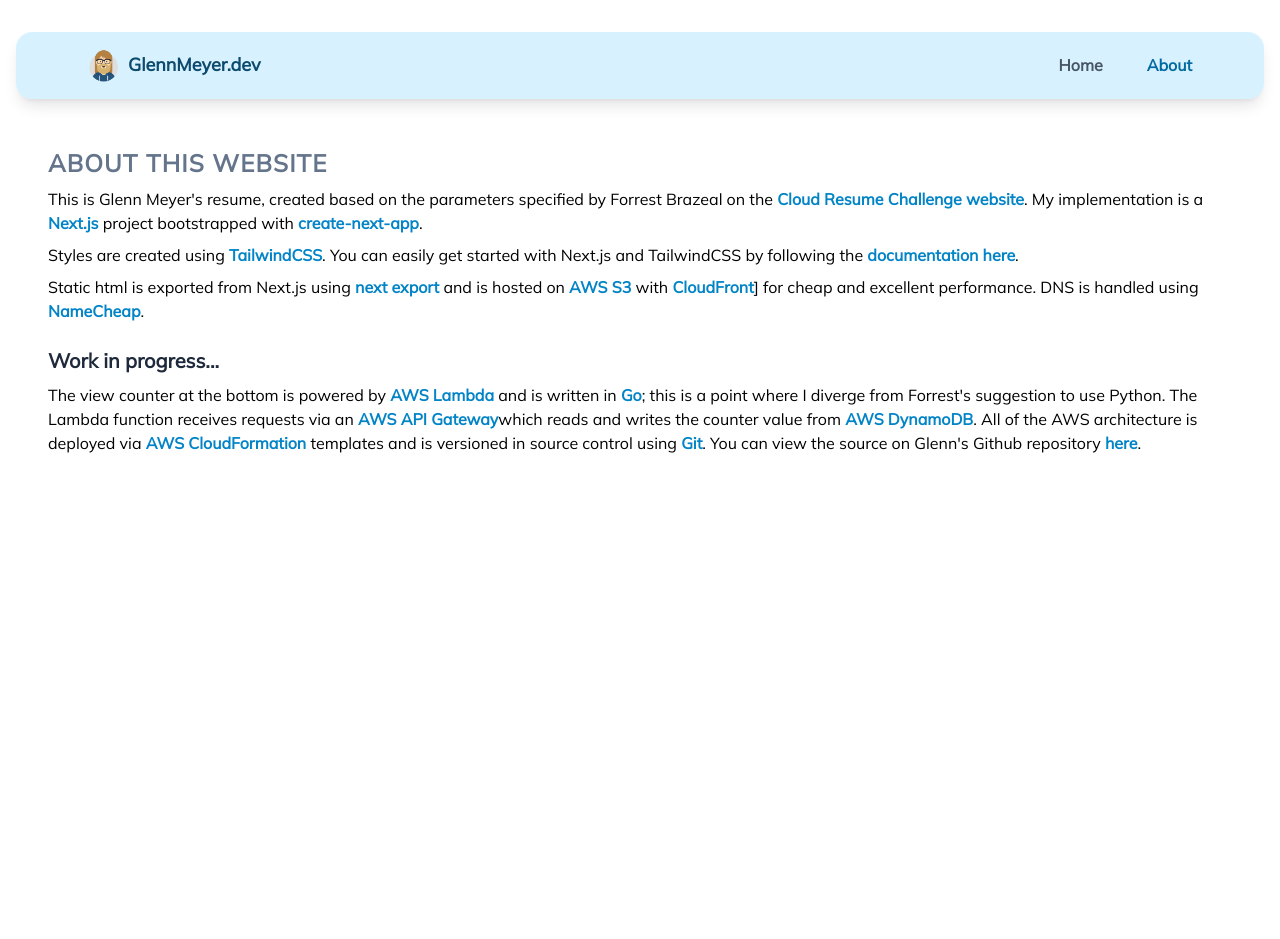
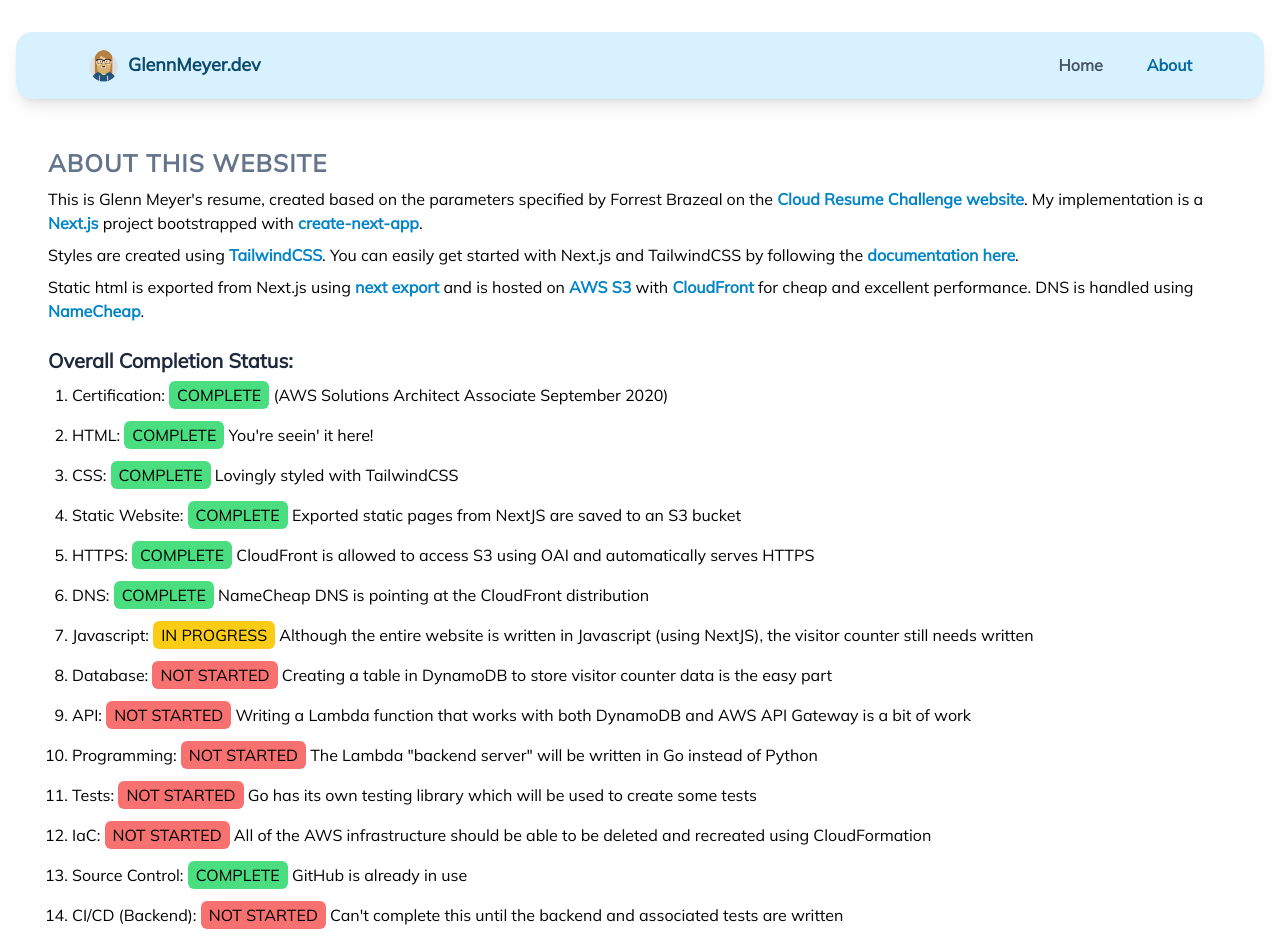
Before and after one commit to grossmeyer/cloudresume, a Next.js app: page /about in a window 1280 px wide. Shown: the top 939 px of the page. Before the commit the page ends 800 px from the top, so only its background shows below. Built offline with nearby package versions, Linux system fonts and the light colour scheme.

Commit message:
Updated About progress

```diff
--- a/pages/about.js
+++ b/pages/about.js
@@ -21,7 +21,61 @@
           </p>
 
           <p className='my-2'>
-            Static html is exported from Next.js using <FL href='https://nextjs.org/docs/advanced-features/static-html-export' aria='NextJS Static HTML Export' text='next export' /> and is hosted on <FL href='https://aws.amazon.com/s3/' aria='AWS S3' text='AWS S3' /> with <FL href='https://aws.amazon.com/cloudfront/' aria='AWS Cloudfront' text='CloudFront' />] for cheap and excellent performance. DNS is handled using <FL href='https://www.namecheap.com/' aria='Namecheap Domain Name Registration' text='NameCheap' />.
+            Static html is exported from Next.js using <FL href='https://nextjs.org/docs/advanced-features/static-html-export' aria='NextJS Static HTML Export' text='next export' /> and is hosted on <FL href='https://aws.amazon.com/s3/' aria='AWS S3' text='AWS S3' /> with <FL href='https://aws.amazon.com/cloudfront/' aria='AWS Cloudfront' text='CloudFront' /> for cheap and excellent performance. DNS is handled using <FL href='https://www.namecheap.com/' aria='Namecheap Domain Name Registration' text='NameCheap' />.
+          </p>
+
+          <h3 className='text-slate-800 font-semibold text-xl mt-6 mb-2'>Overall Completion Status:</h3>
+          <p className='my-2'>
+            <ol className='list-decimal ml-6'>
+              <li className='mb-4'>
+                Certification: <span className='bg-green-400 rounded-md px-2 py-1'>COMPLETE</span> (AWS Solutions Architect Associate September 2020)
+              </li>
+              <li className='mb-4'>
+                HTML: <span className='bg-green-400 rounded-md px-2 py-1'>COMPLETE</span> You're seein' it here!
+              </li>
+              <li className='mb-4'>
+                CSS: <span className='bg-green-400 rounded-md px-2 py-1'>COMPLETE</span> Lovingly styled with TailwindCSS
+              </li>
+              <li className='mb-4'>
+                Static Website: <span className='bg-green-400 rounded-md px-2 py-1'>COMPLETE</span> Exported static pages from NextJS are saved to an S3 bucket
+              </li>
+              <li className='mb-4'>
+                HTTPS: <span className='bg-green-400 rounded-md px-2 py-1'>COMPLETE</span> CloudFront is allowed to access S3 using OAI and automatically serves HTTPS
+              </li>
+              <li className='mb-4'>
+                DNS: <span className='bg-green-400 rounded-md px-2 py-1'>COMPLETE</span> NameCheap DNS is pointing at the CloudFront distribution
+              </li>
+              <li className='mb-4'>
+                Javascript: <span className='bg-yellow-400 rounded-md px-2 py-1'>IN PROGRESS</span> Although the entire website is written in Javascript (using NextJS), the visitor counter still needs written
+              </li>
+              <li className='mb-4'>
+                Database: <span className='bg-red-400 rounded-md px-2 py-1'>NOT STARTED</span> Creating a table in DynamoDB to store visitor counter data is the easy part
+              </li>
+              <li className='mb-4'>
+                API: <span className='bg-red-400 rounded-md px-2 py-1'>NOT STARTED</span> Writing a Lambda function that works with both DynamoDB and AWS API Gateway is a bit of work
+              </li>
+              <li className='mb-4'>
+                Programming: <span className='bg-red-400 rounded-md px-2 py-1'>NOT STARTED</span> The Lambda "backend server" will be written in Go instead of Python
+              </li>
+              <li className='mb-4'>
+                Tests: <span className='bg-red-400 rounded-md px-2 py-1'>NOT STARTED</span> Go has its own testing library which will be used to create some tests
+              </li>
+              <li className='mb-4'>
+                IaC: <span className='bg-red-400 rounded-md px-2 py-1'>NOT STARTED</span> All of the AWS infrastructure should be able to be deleted and recreated using CloudFormation
+              </li>
+              <li className='mb-4'>
+                Source Control: <span className='bg-green-400 rounded-md px-2 py-1'>COMPLETE</span> GitHub is already in use
+              </li>
+              <li className='mb-4'>
+                CI/CD (Backend): <span className='bg-red-400 rounded-md px-2 py-1'>NOT STARTED</span> Can't complete this until the backend and associated tests are written
+              </li>
+              <li className='mb-4'>
+                CI/CD (Frontend): <span className='bg-green-400 rounded-md px-2 py-1'>COMPLETE</span> Funcional GitHub Actions are already rolling on each push
+              </li>
+              <li className='mb-4'>
+                Blog Post: <span className='bg-yellow-400 rounded-md px-2 py-1'>IN PROGRESS</span> This About page will serve for now, later I'll migrate this over to a real blog
+              </li>
+            </ol>
           </p>
 
           <h3 className='text-slate-800 font-semibold text-xl mt-6 mb-2'>Work in progress...</h3>
```
